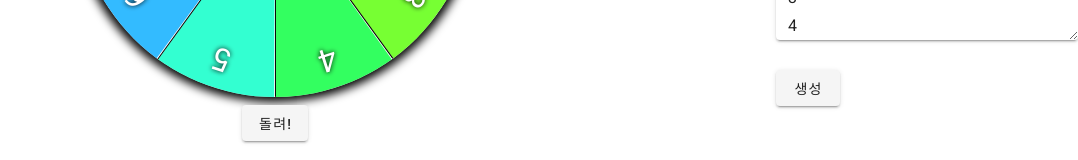
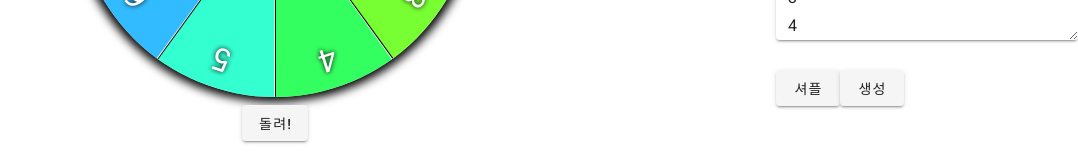
Before and after one commit to taeyunha/dollimpan, a Vue app: page / in a window 1280 px wide. Shown: the part 527-687 px from the top of the page, without its empty margins (202-1280 px from the left). Built offline with nearby package versions, Linux system fonts and the light colour scheme.

Commit message:
셔플 추가

```diff
--- a/src/App.vue
+++ b/src/App.vue
@@ -25,7 +25,9 @@
         <v-textarea
             v-model="input"
             solo
+            @change="input = input.trim()"
         ></v-textarea>
+        <v-btn @click="shuffle">셔플</v-btn>
         <v-btn @click="generate">생성</v-btn>
       </v-col>
     </v-row>
@@ -54,6 +56,15 @@ export default {
     this.generate()
   },
   methods: {
+    shuffle() {
+      const input = this.input.split('\n')
+      const shuffled = []
+      for(; input.length;){
+        console.debug(input.length)
+        shuffled.push(...input.splice(parseInt(Math.random()*input.length),1))
+      }
+      this.input = shuffled.join('\n')
+    },
     handleRangeChange(){
       const newInput = []
       for(let i = this.range[0]; i <= this.range[1]; i++){
```
Also changed, not shown: 1 other file (tests, documents, lock files or other folders).
